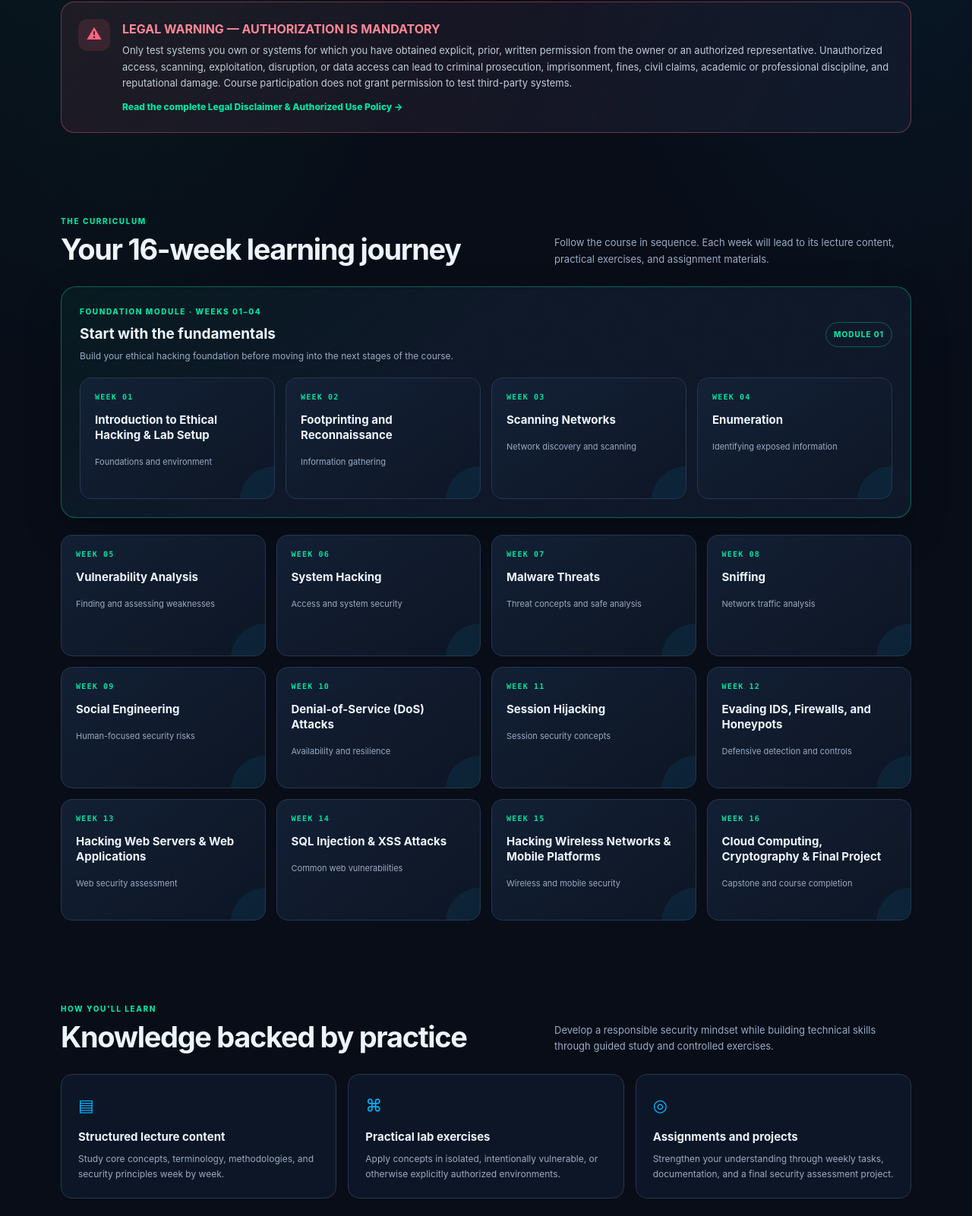
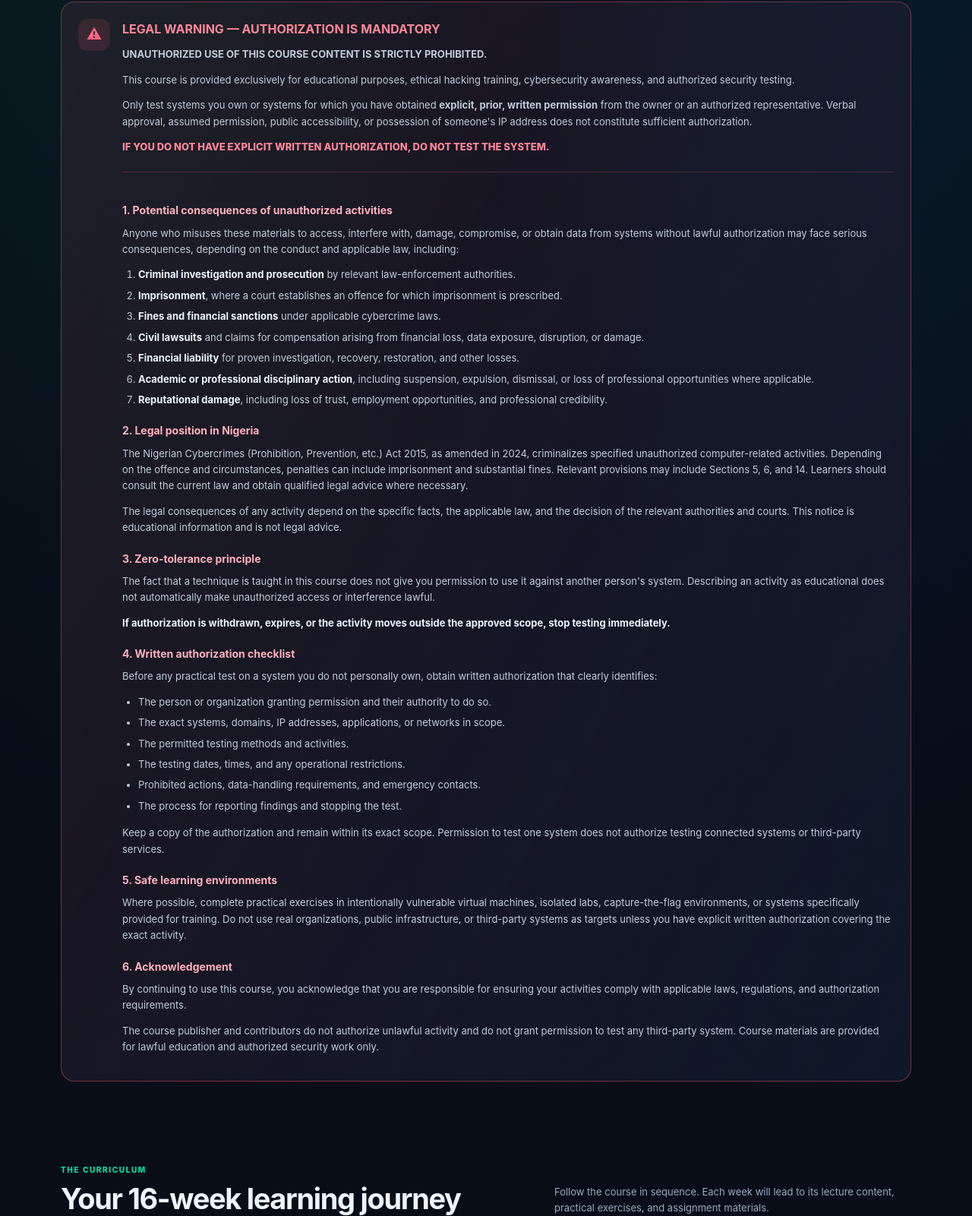
Before and after one commit to abbasdalhatu/CEH-Course, a plain HTML site: page index.html in a window 1280 px wide. Shown: the part 814-2415 px from the top of the page at 76% size. Drawn offline with Linux system fonts and the light colour scheme.

Commit message:
Display the complete legal disclaimer on the homepage

```diff
--- a/index.html
+++ b/index.html
@@ -91,8 +91,16 @@
     }
     .notice-icon { width: 42px; height: 42px; display: grid; place-items: center; border-radius: 12px; background: rgba(255,100,124,.12); color: var(--danger); font-size: 20px; }
     .notice h3 { margin: 0 0 5px; font-size: 16px; color: #ff8798; }
-    .notice p { margin: 0; color: #c2ccda; font-size: 13px; }
-    .notice a { display: inline-block; margin-top: 10px; color: var(--green); font-weight: 800; font-size: 12px; }
+    .notice p { margin: 0 0 12px; color: #c2ccda; font-size: 13px; }
+    .notice-content { min-width: 0; }
+    .notice-content h3 { margin: 0 0 10px; }
+    .legal-policy { margin-top: 22px; padding-top: 20px; border-top: 1px solid rgba(255,100,124,.25); }
+    .legal-policy h4 { margin: 18px 0 8px; color: #ffb1bd; font-size: 14px; }
+    .legal-policy p, .legal-policy li { color: #c2ccda; font-size: 13px; }
+    .legal-policy ul, .legal-policy ol { margin: 8px 0 14px; padding-left: 21px; }
+    .legal-policy li { margin: 6px 0; }
+    .legal-emphasis { color: #ff8798 !important; font-weight: 850; }
+    .legal-policy strong { color: var(--text); }
     .week-grid { display: grid; grid-template-columns: repeat(4, 1fr); gap: 14px; }
     .week-card {
       position: relative; min-height: 160px; padding: 19px;
@@ -175,7 +183,7 @@
       <nav class="nav-links" aria-label="Main navigation">
         <a href="#curriculum">Curriculum</a>
         <a href="#learning">Learning path</a>
-        <a href="LEGAL-DISCLAIMER.md">Legal policy</a>
+        <a href="#legal-policy">Legal policy</a>
         <a class="nav-cta" href="#curriculum">Explore course ↗</a>
       </nav>
     </div>
@@ -190,7 +198,7 @@
           <p class="hero-copy">Build practical cybersecurity knowledge through a structured 16-week learning journey. Understand how systems are assessed, how vulnerabilities are discovered, and how security can be improved — responsibly and lawfully.</p>
           <div class="hero-actions">
             <a class="btn btn-primary" href="#curriculum">Explore the 16-week course ↗</a>
-            <a class="btn btn-secondary" href="LEGAL-DISCLAIMER.md">Read legal disclaimer</a>
+            <a class="btn btn-secondary" href="#legal-policy">Read legal disclaimer</a>
           </div>
         </div>
         <aside class="hero-panel" aria-label="Course overview">
@@ -213,13 +221,56 @@
       </div>
     </section>
 
-    <section class="container section" aria-labelledby="legal-title">
+    <section class="container section" id="legal-policy" aria-labelledby="legal-title">
       <div class="notice">
         <div class="notice-icon">⚠</div>
-        <div>
+        <div class="notice-content">
           <h3 id="legal-title">LEGAL WARNING — AUTHORIZATION IS MANDATORY</h3>
-          <p>Only test systems you own or systems for which you have obtained explicit, prior, written permission from the owner or an authorized representative. Unauthorized access, scanning, exploitation, disruption, or data access can lead to criminal prosecution, imprisonment, fines, civil claims, academic or professional discipline, and reputational damage. Course participation does not grant permission to test third-party systems.</p>
-          <a href="LEGAL-DISCLAIMER.md">Read the complete Legal Disclaimer & Authorized Use Policy →</a>
+          <p><strong>UNAUTHORIZED USE OF THIS COURSE CONTENT IS STRICTLY PROHIBITED.</strong></p>
+          <p>This course is provided exclusively for educational purposes, ethical hacking training, cybersecurity awareness, and authorized security testing.</p>
+          <p>Only test systems you own or systems for which you have obtained <strong>explicit, prior, written permission</strong> from the owner or an authorized representative. Verbal approval, assumed permission, public accessibility, or possession of someone's IP address does not constitute sufficient authorization.</p>
+          <p class="legal-emphasis">IF YOU DO NOT HAVE EXPLICIT WRITTEN AUTHORIZATION, DO NOT TEST THE SYSTEM.</p>
+
+          <div class="legal-policy">
+            <h4>1. Potential consequences of unauthorized activities</h4>
+            <p>Anyone who misuses these materials to access, interfere with, damage, compromise, or obtain data from systems without lawful authorization may face serious consequences, depending on the conduct and applicable law, including:</p>
+            <ol>
+              <li><strong>Criminal investigation and prosecution</strong> by relevant law-enforcement authorities.</li>
+              <li><strong>Imprisonment</strong>, where a court establishes an offence for which imprisonment is prescribed.</li>
+              <li><strong>Fines and financial sanctions</strong> under applicable cybercrime laws.</li>
+              <li><strong>Civil lawsuits</strong> and claims for compensation arising from financial loss, data exposure, disruption, or damage.</li>
+              <li><strong>Financial liability</strong> for proven investigation, recovery, restoration, and other losses.</li>
+              <li><strong>Academic or professional disciplinary action</strong>, including suspension, expulsion, dismissal, or loss of professional opportunities where applicable.</li>
+              <li><strong>Reputational damage</strong>, including loss of trust, employment opportunities, and professional credibility.</li>
+            </ol>
+
+            <h4>2. Legal position in Nigeria</h4>
+            <p>The Nigerian Cybercrimes (Prohibition, Prevention, etc.) Act 2015, as amended in 2024, criminalizes specified unauthorized computer-related activities. Depending on the offence and circumstances, penalties can include imprisonment and substantial fines. Relevant provisions may include Sections 5, 6, and 14. Learners should consult the current law and obtain qualified legal advice where necessary.</p>
+            <p>The legal consequences of any activity depend on the specific facts, the applicable law, and the decision of the relevant authorities and courts. This notice is educational information and is not legal advice.</p>
+
+            <h4>3. Zero-tolerance principle</h4>
+            <p>The fact that a technique is taught in this course does not give you permission to use it against another person's system. Describing an activity as educational does not automatically make unauthorized access or interference lawful.</p>
+            <p><strong>If authorization is withdrawn, expires, or the activity moves outside the approved scope, stop testing immediately.</strong></p>
+
+            <h4>4. Written authorization checklist</h4>
+            <p>Before any practical test on a system you do not personally own, obtain written authorization that clearly identifies:</p>
+            <ul>
+              <li>The person or organization granting permission and their authority to do so.</li>
+              <li>The exact systems, domains, IP addresses, applications, or networks in scope.</li>
+              <li>The permitted testing methods and activities.</li>
+              <li>The testing dates, times, and any operational restrictions.</li>
+              <li>Prohibited actions, data-handling requirements, and emergency contacts.</li>
+              <li>The process for reporting findings and stopping the test.</li>
+            </ul>
+            <p>Keep a copy of the authorization and remain within its exact scope. Permission to test one system does not authorize testing connected systems or third-party services.</p>
+
+            <h4>5. Safe learning environments</h4>
+            <p>Where possible, complete practical exercises in intentionally vulnerable virtual machines, isolated labs, capture-the-flag environments, or systems specifically provided for training. Do not use real organizations, public infrastructure, or third-party systems as targets unless you have explicit written authorization covering the exact activity.</p>
+
+            <h4>6. Acknowledgement</h4>
+            <p>By continuing to use this course, you acknowledge that you are responsible for ensuring your activities comply with applicable laws, regulations, and authorization requirements.</p>
+            <p>The course publisher and contributors do not authorize unlawful activity and do not grant permission to test any third-party system. Course materials are provided for lawful education and authorized security work only.</p>
+          </div>
         </div>
       </div>
     </section>
@@ -284,7 +335,7 @@
   <footer>
     <div class="container footer-inner">
       <div>© 2026 CEH Academy · Educational use and authorized security testing only.</div>
-      <div class="footer-links"><a href="#curriculum">Curriculum</a><a href="#learning">Learning path</a><a href="LEGAL-DISCLAIMER.md">Legal disclaimer</a></div>
+      <div class="footer-links"><a href="#curriculum">Curriculum</a><a href="#learning">Learning path</a><a href="#legal-policy">Legal disclaimer</a></div>
     </div>
   </footer>
 </body>
```
